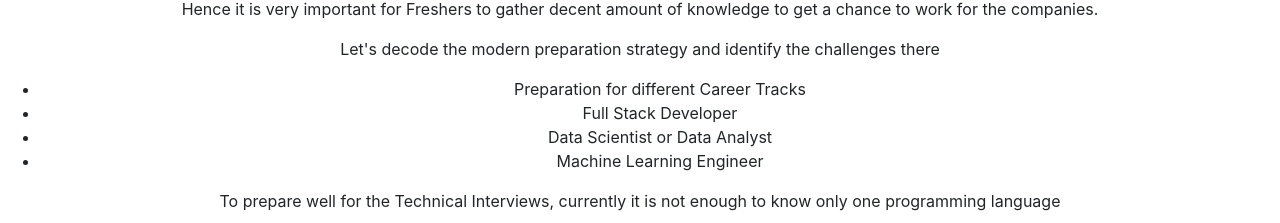
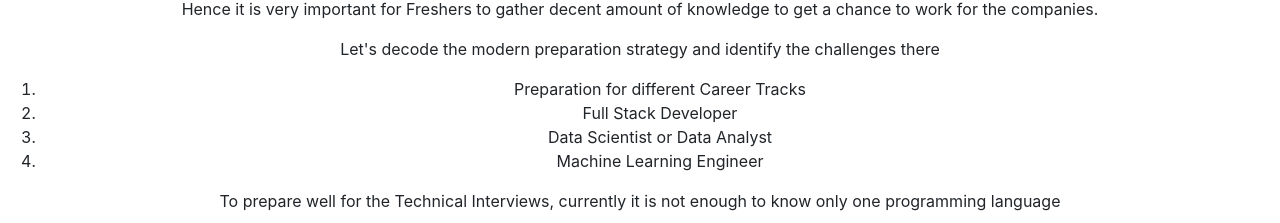
Before and after one commit to sagar-das01/portfolio, a React (Create React App) app: page /courses in a window 1280 px wide. Shown: the part 156-379 px from the top of the page. Built offline with nearby package versions, Linux system fonts and the light colour scheme.

Commit message:
temporarily removed tailwind css property from index.css for rendering issue

```diff
--- a/src/App.css
+++ b/src/App.css
@@ -1,7 +1,3 @@
-@tailwind base;
-@tailwind components;
-@tailwind utilities;
-
 .App {
   text-align: center;
 }
--- a/src/Screens/Courses.js
+++ b/src/Screens/Courses.js
@@ -6,13 +6,12 @@ function Courses(){
         <p>With the emergence of AI, IT companies are using more and more AI based solutions in their products.</p>
         <p>Hence it is very important for Freshers to gather decent amount of knowledge to get a chance to work for the companies.</p>
         <p>Let's decode the modern preparation strategy and identify the challenges there</p>
-
-        <ul>
+        <ol>
             <li>Preparation for different Career Tracks</li>
             <li>Full Stack Developer</li>
             <li>Data Scientist or Data Analyst</li>
             <li>Machine Learning Engineer</li>
-        </ul>
+        </ol>
         <p>To prepare well for the Technical Interviews, currently it is not enough to know only one programming language</p>
         <p>Hence following is the preferred list of programming languages which I personally feel is necessary to learn</p>
         <h1>Important Programming Languages</h1>
--- a/src/index.css
+++ b/src/index.css
@@ -1,8 +1,3 @@
-@tailwind base;
-@tailwind components;
-@tailwind utilities;
-
-
 body {
   margin: 0;
   font-family: -apple-system, BlinkMacSystemFont, 'Segoe UI', 'Roboto', 'Oxygen',
```
